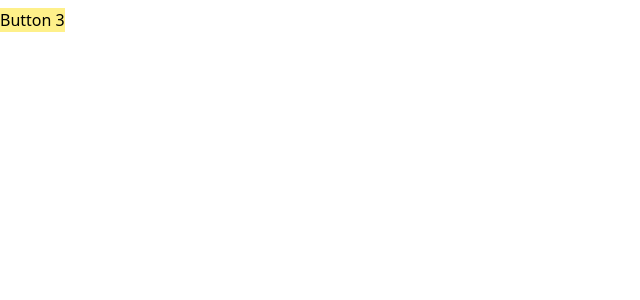
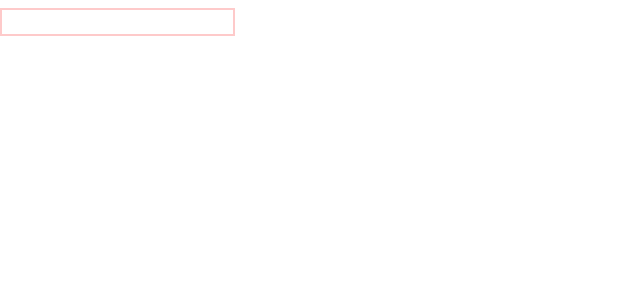
Before and after one commit to soAcademy/workshop-state-and-event, a React (Create React App) app: page / in a window 1280 px wide. Shown: the top 300 px of the page, without its empty margins (0-640 px from the left). Built offline with nearby package versions, Linux system fonts and the light colour scheme.

Commit message:
feat:submit workshop

```diff
--- a/src/App.js
+++ b/src/App.js
@@ -1,13 +1,15 @@
 // import Event1 from "./Events/Event1";
 // import Event2 from "./Events/Event2";
-import Event3 from "./Events/Event3";
+// import Event3 from "./Events/Event3";
+import Event4 from "./Events/Event4";
 
 const App = () => {
   return (
     <div>
       {/* <Event1 /> */}
       {/* <Event2 /> */}
-      <Event3 />
+      {/* <Event3 /> */}
+      <Event4 />
     </div>
   );
 };
--- /dev/null
+++ b/src/Events/Event4.js
@@ -0,0 +1,16 @@
+import React from "react";
+
+const Event4 = () => {
+  const inputChange = (e) => console.log(e.target.value);
+
+  return (
+    <div className="my-2">
+      <input
+        className="border-2 border-red-200"
+        onChange={(e) => inputChange(e)}
+      />
+    </div>
+  );
+};
+
+export default Event4;
```
